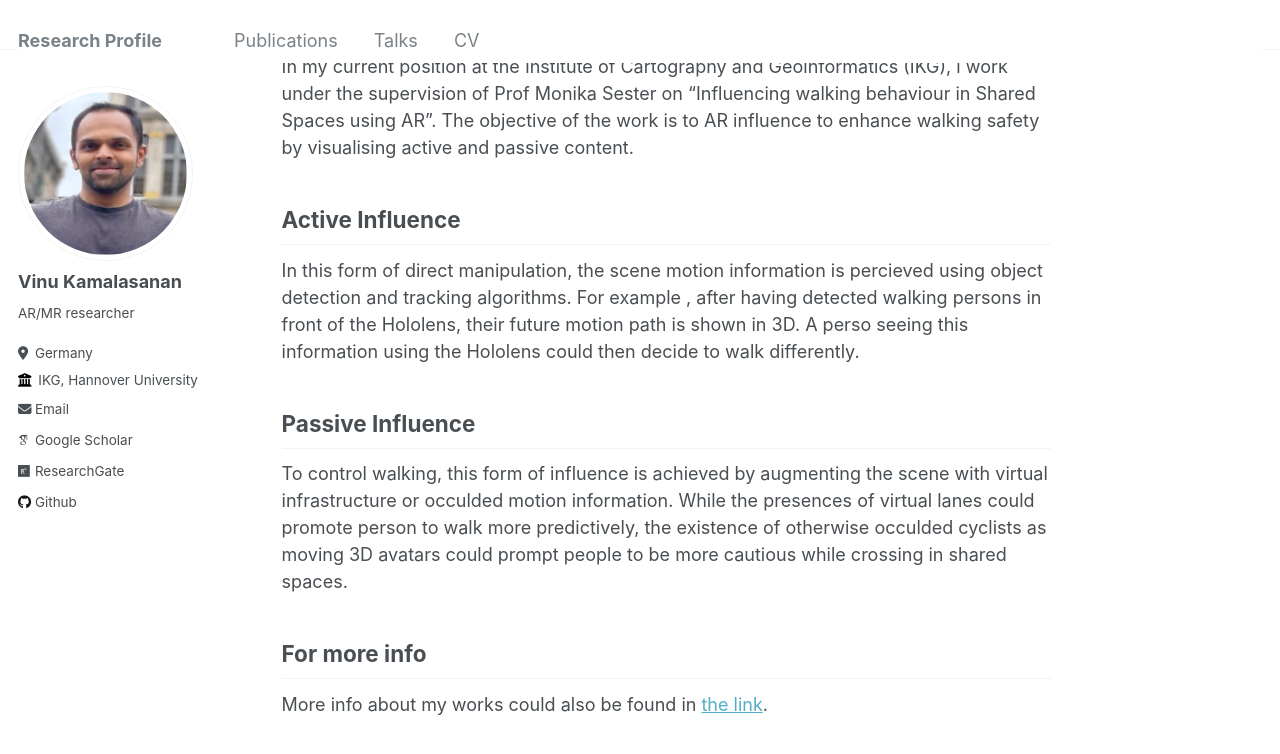
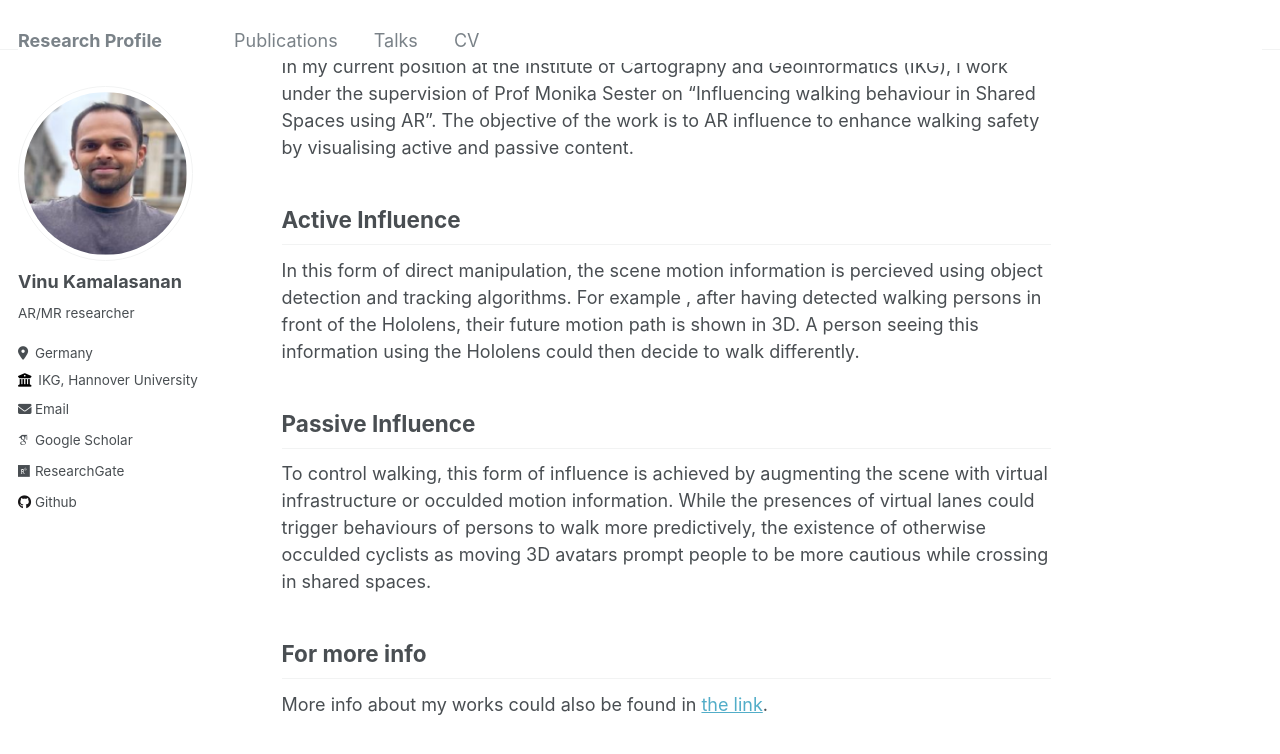
Before and after one commit to vinu-kamalasanan/vinu-kamalasanan.github.io, a Jekyll site: the page built from _pages/about.md, in a window 1280 px wide and 900 px high, scrolled down 513 px. Shown: the top 754 px of the window. Built offline with Jekyll 4.4.1, drawn with Linux system fonts in a browser that asks for light colours; some web fonts are replaced.

Commit message:
new files

```diff
--- a/_pages/about.md
+++ b/_pages/about.md
@@ -26,12 +26,12 @@ In my current position at the Institute of Cartography and Geoinformatics (IKG),
 
 Active Influence
 ------
-In this form of direct manipulation, the scene motion information is percieved using object detection and tracking algorithms. For example , after having detected walking persons in front of the Hololens, their future motion path is shown in 3D. A perso seeing this information using the Hololens could then decide to walk differently.
+In this form of direct manipulation, the scene motion information is percieved using object detection and tracking algorithms. For example , after having detected walking persons in front of the Hololens, their future motion path is shown in 3D. A person seeing this information using the Hololens could then decide to walk differently.
 
 
 Passive Influence
 ------
-To control walking, this form of influence is achieved by augmenting the scene with virtual infrastructure or occulded motion information. While the presences of virtual lanes could promote person to walk more predictively, the existence of otherwise occulded cyclists as moving 3D avatars could prompt people to be more cautious while crossing in shared spaces.
+To control walking, this form of influence is achieved by augmenting the scene with virtual infrastructure or occulded motion information. While the presences of virtual lanes could trigger behaviours of persons to walk more predictively, the existence of otherwise occulded cyclists as moving 3D avatars prompt people to be more cautious while crossing in shared spaces.
 
 
 For more info
```
